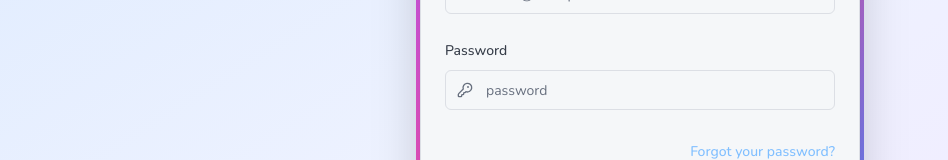
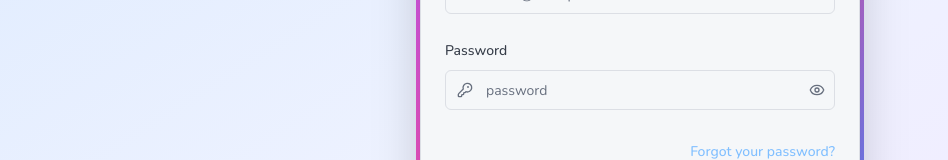
Before and after one commit to alexleyva/gastropediatras, a Next.js app: page /login in a window 1280 px wide. Shown: the part 360-520 px from the top of the page, without its empty margins (0-948 px from the left). Built offline with nearby package versions, Linux system fonts and the light colour scheme.

Commit message:
necesito que pueda visualisar el password

```diff
--- a/src/components/auth/login-form.tsx
+++ b/src/components/auth/login-form.tsx
@@ -1,5 +1,7 @@
+
 "use client";
 
+import { useState } from "react";
 import { z } from "zod";
 import { zodResolver } from "@hookform/resolvers/zod";
 import { useForm } from "react-hook-form";
@@ -29,6 +31,8 @@ type LoginFormValues = z.infer<typeof loginSchema>;
 export function LoginForm() {
   const router = useRouter();
   const { toast } = useToast();
+  const [showPassword, setShowPassword] = useState(false);
+
   const form = useForm<LoginFormValues>({
     resolver: zodResolver(loginSchema),
     defaultValues: {
@@ -60,6 +64,8 @@ export function LoginForm() {
     }
   }
 
+  const togglePasswordVisibility = () => setShowPassword(!showPassword);
+
   return (
     <Form {...form}>
       <form onSubmit={form.handleSubmit(onSubmit)} className="space-y-6">
@@ -88,7 +94,22 @@ export function LoginForm() {
               <FormControl>
                 <div className="relative">
                    <Icon name="KeyRound" className="absolute left-3 top-1/2 h-4 w-4 -translate-y-1/2 text-muted-foreground" />
-                   <Input type="password" placeholder="password" {...field} className="pl-10" />
+                   <Input
+                    type={showPassword ? "text" : "password"}
+                    placeholder="password"
+                    {...field}
+                    className="pl-10 pr-10"
+                  />
+                   <Button
+                    type="button"
+                    variant="ghost"
+                    size="icon"
+                    onClick={togglePasswordVisibility}
+                    className="absolute right-1 top-1/2 h-7 w-7 -translate-y-1/2 text-muted-foreground hover:bg-transparent"
+                    aria-label={showPassword ? "Hide password" : "Show password"}
+                  >
+                    <Icon name={showPassword ? "EyeOff" : "Eye"} className="h-4 w-4" />
+                  </Button>
                 </div>
               </FormControl>
               <FormMessage />
@@ -104,13 +125,6 @@ export function LoginForm() {
           {form.formState.isSubmitting ? "Logging In..." : "LOG IN"}
         </Button>
 
-        {/* Removed Sign Up Link and Social Logins as per user request */}
-        {/* <p className="text-center text-sm text-muted-foreground">
-          Don&apos;t have an account?{" "}
-          <Button variant="link" asChild className="p-0">
-            <Link href="/signup">Sign Up</Link>
-          </Button>
-        </p> */}
       </form>
     </Form>
   );
--- a/src/components/icons.tsx
+++ b/src/components/icons.tsx
@@ -1,3 +1,4 @@
+
 import type { LucideProps } from 'lucide-react';
 import {
   LayoutDashboard,
@@ -26,6 +27,7 @@ import {
   UploadCloud,
   DownloadCloud,
   Eye,
+  EyeOff, // Added EyeOff
   Search,
   FileEdit,
   Trash2,
@@ -66,6 +68,7 @@ export const Icons = {
   UploadCloud,
   DownloadCloud,
   Eye,
+  EyeOff, // Added EyeOff
   Search,
   FileEdit,
   Trash2,
```
